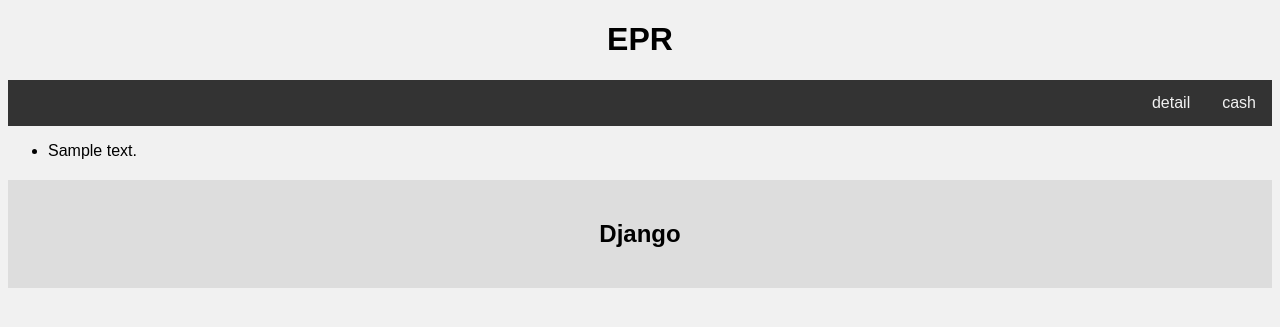
After one commit to zwj12/accounting, a Django app: template cash/templates/cash/cashindex.html in a window 1280 px wide. The commit adds this page. Shown: the top 327 px of the page. Run offline with Django 3.2, Linux system fonts and the light colour scheme; the template is opened without the code that fills it: most values are stand-ins (such as "Sample title", 1, 10 or a date in 2020).

Commit message:
add base.html

```diff
--- a/cash/static/cash/style.css
+++ b/cash/static/cash/style.css
@@ -1,3 +1,43 @@
-li a {
-    color: green;
+* {
+  box-sizing: border-box;
 }
+
+body {
+  font-family: Arial;
+  background: #f1f1f1;
+}
+
+#header {
+  background-color: #f1f1f1;
+  text-align: center;
+}
+
+/* 导航条 */
+.topnav {
+  overflow: hidden;
+  background-color: #333;
+}
+
+/* 导航条链接 */
+.topnav a {
+  float: right;
+  display: block;
+  color: #f2f2f2;
+  text-align: center;
+  padding: 14px 16px;
+  text-decoration: none;
+}
+
+/* 链接颜色修改 */
+.topnav  a:focus,
+.topnav a:hover {
+  background-color: #ddd;
+  color: black;
+}
+
+#footer {
+  padding: 20px;
+  text-align: center;
+  background: #ddd;
+  margin-top: 20px;
+}
--- a/cash/templates/base.html
+++ b/cash/templates/base.html
@@ -1,22 +1,27 @@
 <!DOCTYPE html>
-<html lang="en">
+<html>
 <head>
-    <link rel="stylesheet" href="style.css">
-    <title>{% block title %}My amazing site{% endblock %}</title>
+    {% load static %}
+    <link rel="stylesheet" type="text/css" href="{% static 'cash/style.css' %}">
+    <title>{% block title %}ERP{% endblock %}</title>
 </head>
+<body>
 
-<body>
-    <div id="sidebar">
-        {% block sidebar %}
-        <ul>
-            <li><a href="/">Home</a></li>
-            <li><a href="/blog/">Blog</a></li>
-        </ul>
-        {% endblock %}
+<div id="header">
+    <h1>EPR</h1>
+    <div class="topnav">
+        <a href="{% url 'cash:index'%}">cash</a>
+        <a href="{% url 'cash:detail' 1 %}">detail</a>
     </div>
+</div>
 
-    <div id="content">
-        {% block content %}{% endblock %}
-    </div>
+<div id="content">
+    {% block content %}{% endblock %}
+</div>
+
+<div id="footer">
+    <h2>Django</h2>
+</div>
+
 </body>
 </html>
--- /dev/null
+++ b/cash/templates/cash/cashindex.html
@@ -0,0 +1,15 @@
+{% extends "base.html" %}
+
+{% block title %}Cash On Hand{% endblock %}
+
+{% block content %}
+{% if cash_list %}
+<ul>
+    {% for cash in cash_list %}
+    <li>{{ cash.summary }}</li>
+    {% endfor %}
+</ul>
+{% else %}
+<p>No cash are available.</p>
+{% endif %}
+{% endblock %}
--- a/cash/urls.py
+++ b/cash/urls.py
@@ -4,9 +4,10 @@
 
 app_name = 'cash'
 urlpatterns = [
-    path('', views.IndexView.as_view(), name='index'),
+    path('', views.CashIndexView.as_view(), name='index'),
     path('accountingsubject/<int:pk>/', views.DetailView.as_view(), name='detail'),
     path('accountingsubject/<int:accounting_subject_id>/edit/', views.accounting_subject_edit, name='accountingsubjectedit'),
     path('accounts/login/', auth_views.LoginView.as_view()),
     path('accounts/', include('django.contrib.auth.urls')),
+    path('cash/child', views.child, name='childx'),
 ]
```
Also changed, not shown: cash/templates/cash/child.html (added, +9 -0 lines), cash/views.py (+13 -1 lines), temp/cash/style.css (+60 -2 lines), db.sqlite3, favicon.ico (added).
